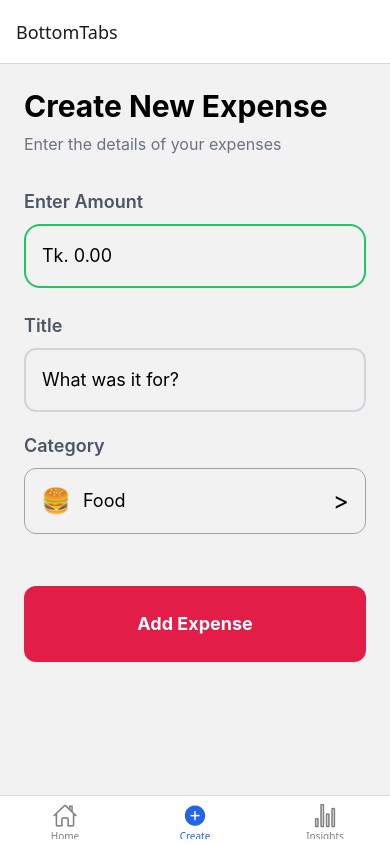
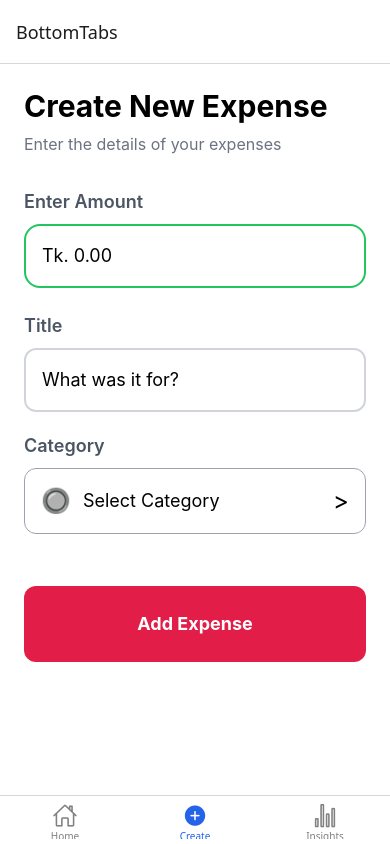
Before and after one commit to nibirshahriar/FinSmart---The-Personal-Finance-Manager-App, a React Native app: screen /Create in a window 390 px wide. Built offline with nearby package versions, Linux system fonts and the light colour scheme.

Commit message:
fixedd some bug issues in Home.js and added helper file for the context ..because of adding the category

```diff
--- a/App.js
+++ b/App.js
@@ -2,12 +2,15 @@ import { StatusBar } from 'expo-status-bar';
 import { StyleSheet, Text, View } from 'react-native';
 import AppNavigator from './src/navigation/AppNavigator';
 import { NavigationContainer } from '@react-navigation/native';
+import { ExpenseProvider } from './src/context/ExpenseContext';
 
 export default function App() {
   return (
-  <NavigationContainer>
-<AppNavigator/>
-</NavigationContainer>
+    <ExpenseProvider>
+      <NavigationContainer>
+        <AppNavigator />
+      </NavigationContainer>
+    </ExpenseProvider>
   );
 }
 
--- a/src/components/ExpenseItemCard.js
+++ b/src/components/ExpenseItemCard.js
@@ -4,7 +4,11 @@ import tailwind from 'twrnc'
 
 const ExpenseItemCard = ({item}) => {
 
-//1.title, 2.icon , 3.category 4.amount and date
+//1.title,
+// 2.icon
+// , 3.category
+// 4.amount and date
+
   return (
     <View style={tailwind`bg-white rounded-2xl p-4 mx-5 mb-3 flex-row justify-between items-center shadow-sm`}>
 
--- /dev/null
+++ b/src/constant.js
@@ -0,0 +1,18 @@
+export const CATEGORIES = [
+  { id: 1, name: "Food", icon: "🍔", color: "#FFD700" },
+  { id: 2, name: "Bills/Utilities", icon: "💡", color: "#FFA07A" },
+  { id: 3, name: "Family", icon: "👨‍👩‍👧‍👦", color: "#90EE90" },
+  { id: 4, name: "Healthcare", icon: "🏥", color: "#FF7F7F" },
+  { id: 5, name: "Fuel", icon: "⛽", color: "#FF8C00" },
+  { id: 6, name: "Phone/Internet", icon: "📱", color: "#87CEEB" },
+  { id: 7, name: "Education", icon: "🎓", color: "#9370DB" },
+  { id: 8, name: "Entertainment", icon: "🎬", color: "#E6E6FA" },
+  { id: 9, name: "Shopping", icon: "🛍️", color: "#FF69B4" },
+  { id: 10, name: "Travel", icon: "✈️", color: "#00CED1" },
+  { id: 11, name: "Socializing", icon: "🍻", color: "#CD853F" },
+  { id: 12, name: "Withdrawal", icon: "🏧", color: "#D3D3D3" },
+  { id: 13, name: "Transfer", icon: "🔁", color: "#32CD32" },
+  { id: 14, name: "Transportation", icon: "🚗", color: "#FFA500" },
+  { id: 15, name: "Housing", icon: "🏠", color: "#ADD8E6" },
+  { id: 16, name: "Miscellaneous", icon: "📦", color: "#808080" },
+];
--- /dev/null
+++ b/src/context/ExpenseContext.js
@@ -0,0 +1,30 @@
+import { getCategoryColor, getDate, getId } from "../helper";
+const { createContext, useContext, useState } = require("react");
+
+export const ExpenseContext = createContext();
+
+export function ExpenseProvider({ children }) {
+  const [expenses, setExpenses] = useState([]);
+
+  const addExpense = (expense) => {
+    const newExpense = {
+      id: getId(),
+      title: expense.title,
+      amount: expense.amount,
+      category: expense.category.name,
+      date: getDate(),
+      color: getCategoryColor(expense.category.color),
+      icon: expense.category.icon,
+    };
+//update the list
+    setExpenses((prevExpenses) => [...prevExpenses, newExpense]);
+  };
+
+  return (
+    <ExpenseContext.Provider value={{ expenses, addExpense }}>
+      {children}
+    </ExpenseContext.Provider>
+  );
+}
+
+export const useExpenses = () => useContext(ExpenseContext);
--- /dev/null
+++ b/src/helper.js
@@ -0,0 +1,14 @@
+import { CATEGORIES } from "./constant";
+
+export const getId = () => {
+  return Date.now().toString() + Math.floor(Math.random() * 1000).toString();
+};
+
+export const getDate = () => {
+  return new Date().toISOString().split("T")[0];
+};
+
+export const getCategoryColor = (color) => {
+  const category = CATEGORIES.find((cat) => cat.color === color);
+  return category ? category.color : "#808080";
+};
--- a/src/screens/Create.js
+++ b/src/screens/Create.js
@@ -7,26 +7,23 @@ import {
   Pressable,
   Alert,
 } from "react-native";
-// import React from 'react'
+import React, { useState, useEffect } from "react";
 import tailwind from "twrnc";
-// import { TextInput } from 'react-native'
-import React, { useState } from "react";
+import { useExpenses } from "../context/ExpenseContext";
 
-const Create = ({ navigation ,route}) => {
-  const [amount, setAmount] = useState(null);
+const Create = ({ navigation, route }) => {
+  const { addExpense } = useExpenses();
+
+  const [amount, setAmount] = useState("");
   const [title, setTitle] = useState("");
+  const [category, setCategory] = useState(null);
 
-  const [category, setCategory] = useState({});
-
-//react native library
-React.useEffect(() => {
-  if (route.params?.category) {
-    // do something
-console.log("selected category:", route.params?.category);
-setCategory(route.params?.category);
-  }
-}, [route.params?.category]);
-
+  // receive selected category from Category screen
+  useEffect(() => {
+    if (route.params?.category) {
+      setCategory(route.params.category);
+    }
+  }, [route.params?.category]);
 
   const handleAddExpense = () => {
     const numericAmount = Number(amount);
@@ -41,18 +38,30 @@ setCategory(route.params?.category);
       return;
     }
 
-    console.log("amount:", numericAmount); //for this admin can know first ..then hit the info to API
-    console.log("title:", title);
-    console.log("category:", category.name);
+    // add expense to context
+    addExpense({
+      title,
+      amount: numericAmount,
+      category,
+    });
+
+    // reset form
+    setAmount("");
+    setTitle("");
+    setCategory(null);
+
+    // go back to Home
+    navigation.goBack();
   };
 
   const handleCategoryInput = () => {
     navigation.navigate("Category");
   };
+
   return (
-    <View>
+    <View style={tailwind`flex-1 bg-white`}>
       <ScrollView contentContainerStyle={tailwind`p-6`}>
-        {/* Header section */}
+        {/* Header */}
         <Text style={tailwind`text-3xl font-bold text-black`}>
           Create New Expense
         </Text>
@@ -60,37 +69,34 @@ setCategory(route.params?.category);
           Enter the details of your expenses
         </Text>
 
-        {/* form section */}
-
+        {/* Amount */}
         <View style={tailwind`mb-6`}>
-          {/* 1st textinput */}
           <Text style={tailwind`text-lg font-semibold text-gray-600 mb-2`}>
             Enter Amount
           </Text>
-
           <TextInput
             placeholder="Tk. 0.00"
-            style={tailwind`border-2 border-green-500 p-4 rounded-2xl text-lg`}
+            keyboardType="numeric"
             value={amount}
             onChangeText={setAmount}
+            style={tailwind`border-2 border-green-500 p-4 rounded-2xl text-lg`}
           />
         </View>
 
-        {/* 2nd textinput */}
+        {/* Title */}
         <View style={tailwind`mb-5`}>
           <Text style={tailwind`text-lg font-semibold text-gray-600 mb-2`}>
             Title
           </Text>
-
           <TextInput
             placeholder="What was it for?"
-            style={tailwind`border-2 border-gray-300 p-4 rounded-xl text-lg`}
             value={title}
             onChangeText={setTitle}
+            style={tailwind`border-2 border-gray-300 p-4 rounded-xl text-lg`}
           />
         </View>
 
-        {/* 3rd input category */}
+        {/* Category */}
         <View style={tailwind`mb-5`}>
           <Text style={tailwind`text-lg font-semibold text-gray-600 mb-2`}>
             Category
@@ -101,15 +107,18 @@ setCategory(route.params?.category);
             style={tailwind`border border-gray-400 p-4 rounded-xl flex-row justify-between items-center`}
           >
             <View style={tailwind`flex-row items-center`}>
-              <Text style={tailwind`text-2xl mr-3`}>{category.icon || '🍔'}</Text>
-              <Text style={tailwind`text-lg`}>{category.name || 'Food'}</Text>
+              <Text style={tailwind`text-2xl mr-3`}>
+                {category ? category.icon : "🔘"}
+              </Text>
+              <Text style={tailwind`text-lg`}>
+                {category ? category.name : "Select Category"}
+              </Text>
             </View>
-
             <Text style={tailwind`text-2xl`}>&gt;</Text>
           </Pressable>
         </View>
 
-        {/* footer section */}
+        {/* Submit Button */}
         <Pressable
           style={tailwind`bg-rose-600 p-6 rounded-xl mt-8`}
           onPress={handleAddExpense}
--- a/src/screens/Home.js
+++ b/src/screens/Home.js
@@ -1,92 +1,48 @@
-import {Button,Pressable, StyleSheet, Text, View,FlatList } from 'react-native'
-import React from 'react'
-import tailwind from 'twrnc';
-import EmptyList from '../components/EmptyList';
-import ExpenseItemCard from '../components/ExpenseItemCard';
+import {
+  Button,
+  Pressable,
+  StyleSheet,
+  Text,
+  View,
+  FlatList,
+} from "react-native";
+import React from "react";
+import tailwind from "twrnc";
+import EmptyList from "../components/EmptyList";
+import ExpenseItemCard from "../components/ExpenseItemCard";
+import { useExpenses } from "../context/ExpenseContext";
 
-export const expensesData = [
-  {
-    id: "1",
-    icon: "🛒",
-    title: "Grocery Shopping",
-    category: "Food",
-    amount: 850.0,
-    date: "2025-01-25",
-    color: "#34D399", // Emerald
-  },
-  {
-    id: "2",
-    icon: "🚗",
-    title: "Rickshaw & Bus Fare",
-    category: "Transportation",
-    amount: 120.0,
-    date: "2025-01-26",
-    color: "#60A5FA", // Blue
-  },
-  {
-    id: "3",
-    icon: "🍛",
-    title: "Lunch Outside",
-    category: "Food",
-    amount: 180.0,
-    date: "2025-01-26",
-    color: "#FBBF24", // Amber
-  },
-  {
-    id: "4",
-    icon: "📱",
-    title: "Mobile Recharge",
-    category: "Utilities",
-    amount: 299.0,
-    date: "2025-01-27",
-    color: "#A78BFA", // Violet
-  },
-  {
-    id: "5",
-    icon: "🧼",
-    title: "Daily Essentials",
-    category: "Household",
-    amount: 220.0,
-    date: "2025-01-28",
-    color: "#F87171", // Soft Red
-  },
-];
+const Home = ({ navigation }) => {
+  const { expenses } = useExpenses();
 
-const Home = ({navigation}) => {
-
-
-const totalSpent = expensesData.reduce((sum,item)=> sum + item.amount,0)
+  const totalSpent = expenses.reduce(
+    (sum, item) => sum + Number(item.amount),
+    0,
+  );
 
   return (
     <View style={tailwind`flex-1 bg-white`}>
       <View style={tailwind`px-5 pt-5 pb-3`}>
         <Text style={tailwind`text-4xl font-bold text-black`}>Hello 👋</Text>
-<Text style={tailwind`text-base text-gray-500 mt-1`}>Start tracking your expenses wisely</Text>
-{/* <Button onPress={() => navigation.navigate("Profile")} title="Profile" /> */}
+        <Text style={tailwind`text-base text-gray-500 mt-1`}>
+          Start tracking your expenses wisely
+        </Text>
       </View>
 
-<View
-  style={tailwind`bg-black rounded-3xl p-6 my-5 mx-5 items-center shadow-lg`}
->
-  <Text style={tailwind`text-base text-gray-400`}>
-    Spent so far
-  </Text>
-  <Text style={tailwind`text-base text-white text-4xl mt-2 font-bold`}>
+      <View style={tailwind`bg-black rounded-3xl p-6 my-5 mx-5 items-center`}>
+        <Text style={tailwind`text-base text-gray-400`}>Spent so far</Text>
+        <Text style={tailwind`text-white text-4xl mt-2 font-bold`}>
           Tk.{totalSpent.toFixed(2)}
         </Text>
       </View>
 
-
       <FlatList
-  data={expensesData}
-  // data={[]}
+        data={expenses}
         renderItem={({ item }) => <ExpenseItemCard item={item} />}
         keyExtractor={(item) => item.id}
         contentContainerStyle={{ paddingBottom: 20 }}
         ListEmptyComponent={<EmptyList />}
       />
-
-
     </View>
   );
 };
```
Also changed, not shown: assets/logo.jpg (added). Lines whose indentation alone changed are shown as unchanged.
